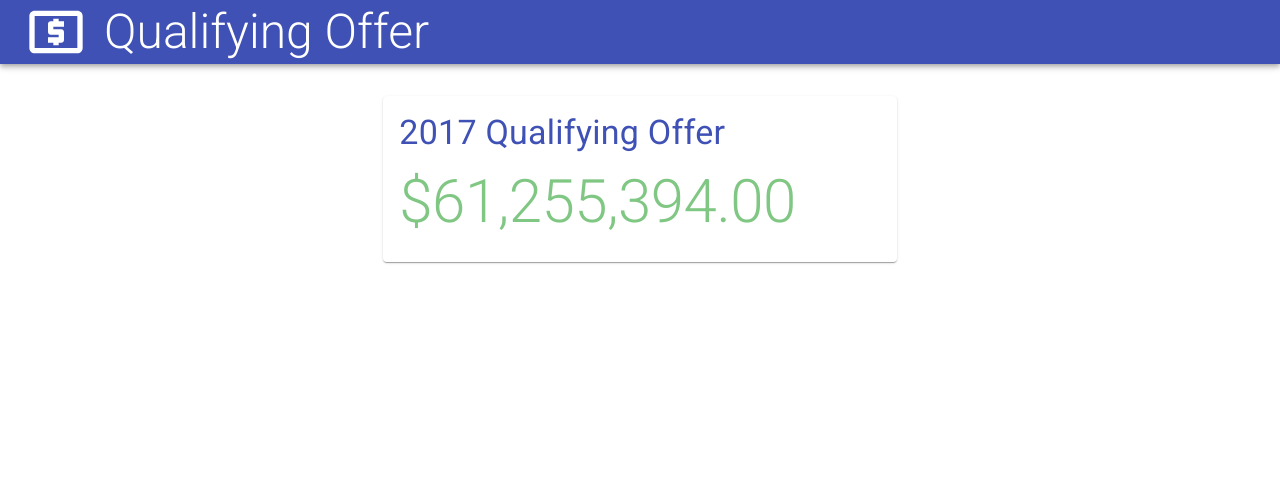
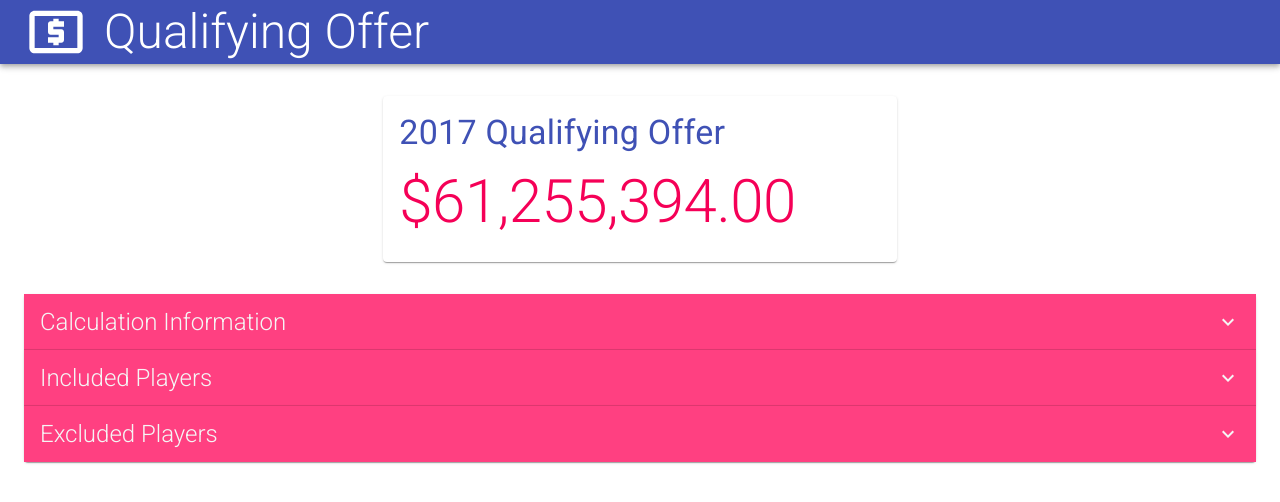
Before and after one commit to phylan/qo2-ui, a React (Create React App) app: page / in a window 1280 px wide. Shown: the top 502 px of the page. Built offline with nearby package versions, Linux system fonts and the light colour scheme.

Commit message:
stubbing out offer info props, more styling

```diff
--- a/src/App.tsx
+++ b/src/App.tsx
@@ -3,6 +3,7 @@ import Bar from './components/Bar'
 import Container from '@material-ui/core/Container'
 import Grid from '@material-ui/core/Grid'
 import { OfferHero } from './components/OfferHero'
+import OfferInfo from './components/OfferInfo'
 
 export class App extends React.Component {
   render() {
@@ -17,6 +18,9 @@ export class App extends React.Component {
               <Grid container item xs={5}>
                 <OfferHero amount={61255394}/>
               </Grid>
+              <Grid container item xs={12} style={containerStyle}>
+                <OfferInfo includedPlayers={[]} excludedPlayers={[]}/>
+              </Grid>
             </Grid>
           </Container>
         </div>
--- a/src/components/OfferHero.tsx
+++ b/src/components/OfferHero.tsx
@@ -10,7 +10,7 @@ interface OfferHeroProps {
 
 const useStyles = makeStyles((theme: Theme) => createStyles({
     amountText: {
-        color: theme.palette.success.light
+        color: theme.palette.secondary.main
     }
 }))
 
--- /dev/null
+++ b/src/components/OfferInfo.tsx
@@ -0,0 +1,83 @@
+import React from 'react'
+import { Theme, createStyles, makeStyles } from '@material-ui/core/styles'
+import Accordion from '@material-ui/core/Accordion'
+import AccordionSummary from '@material-ui/core/AccordionSummary'
+import AccordionDetails from '@material-ui/core/AccordionDetails'
+import Typography from '@material-ui/core/Typography'
+import ExpandMoreIcon from '@material-ui/icons/ExpandMore'
+import { Player } from '../models/Player'
+
+const useStyles = makeStyles((theme: Theme) =>
+  createStyles({
+    root: {
+      width: '100%',
+    },
+    heading: {
+      fontWeight: theme.typography.fontWeightLight,
+      color: theme.palette.grey[100]
+    },
+    accordionSummary: {
+        backgroundColor: theme.palette.secondary.light
+    }
+  }),
+);
+
+type OfferInfoProps = {
+    includedPlayers: Player[],
+    excludedPlayers: Player[]
+}
+
+const OfferInfo: React.FunctionComponent<OfferInfoProps> = (props) => {
+    const classes = useStyles();
+    const expandIcon = <ExpandMoreIcon className={classes.heading}/>
+
+    return (
+      <div className={classes.root}>
+        <Accordion>
+          <AccordionSummary
+              className={classes.accordionSummary}
+              expandIcon={expandIcon}
+          >
+            <Typography variant="h5" className={classes.heading}>Calculation Information</Typography>
+          </AccordionSummary>
+          <AccordionDetails>
+            <Typography variant="subtitle1" >
+                The qualifying offer is a one-year contract, the value of which is calculated by averaging the highest 125
+                player salaries from the prior season. { props.excludedPlayers.length } players could not be considered in this calculation due to missing
+                salary data for the previous season.
+            </Typography>
+          </AccordionDetails>
+        </Accordion>
+        <Accordion>
+           <AccordionSummary
+              className={classes.accordionSummary}
+              expandIcon={expandIcon}
+          >
+            <Typography variant="h5" className={classes.heading}>Included Players</Typography>
+          </AccordionSummary>
+          <AccordionDetails>
+            <Typography variant="subtitle1">
+              Lorem ipsum dolor sit amet, consectetur adipiscing elit. Suspendisse malesuada lacus ex,
+              sit amet blandit leo lobortis eget.
+            </Typography>
+          </AccordionDetails>
+        </Accordion>
+        <Accordion>
+          <AccordionSummary
+              className={classes.accordionSummary}
+              expandIcon={expandIcon}
+          >
+            <Typography variant="h5" className={classes.heading}>Excluded Players</Typography>
+          </AccordionSummary>
+          <AccordionDetails>
+            <Typography variant="subtitle1">
+              Lorem ipsum dolor sit amet, consectetur adipiscing elit. Suspendisse malesuada lacus ex,
+              sit amet blandit leo lobortis eget.
+            </Typography>
+          </AccordionDetails>
+        </Accordion>
+      </div>
+  );
+}
+
+export default OfferInfo
--- /dev/null
+++ b/src/models/Player.tsx
@@ -0,0 +1,7 @@
+export type Player = {
+    name: string,
+    level: string,
+    year: number,
+    raw_salary: string,
+    salary: number
+}
```
